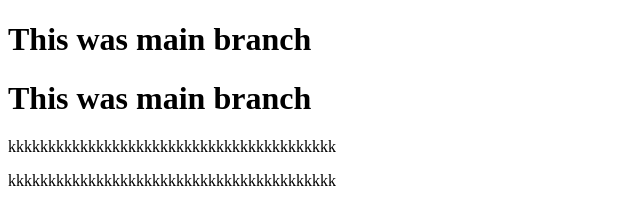
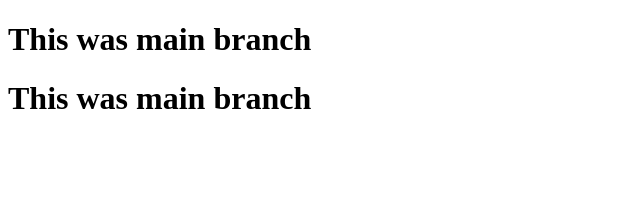
Before and after one commit to LahiruPrasad12/CATEGORY-MANAGEMENT-SYSTEM-WITH-NUXT.JS, a plain HTML site: page Index.html in a window 1280 px wide. Shown: the whole page, without its empty margins (0-640 px from the left). Drawn offline with Linux system fonts and the light colour scheme.

Commit message:
delete kkkkkkkk tag

```diff
--- a/Index.html
+++ b/Index.html
@@ -13,8 +13,6 @@
     <h1>This was main branch</h1>
     <h1>This was main branch</h1>
 
-    <p>kkkkkkkkkkkkkkkkkkkkkkkkkkkkkkkkkkkkkkkkk</p>
-    <p>kkkkkkkkkkkkkkkkkkkkkkkkkkkkkkkkkkkkkkkkk</p>
 
 
 
```
